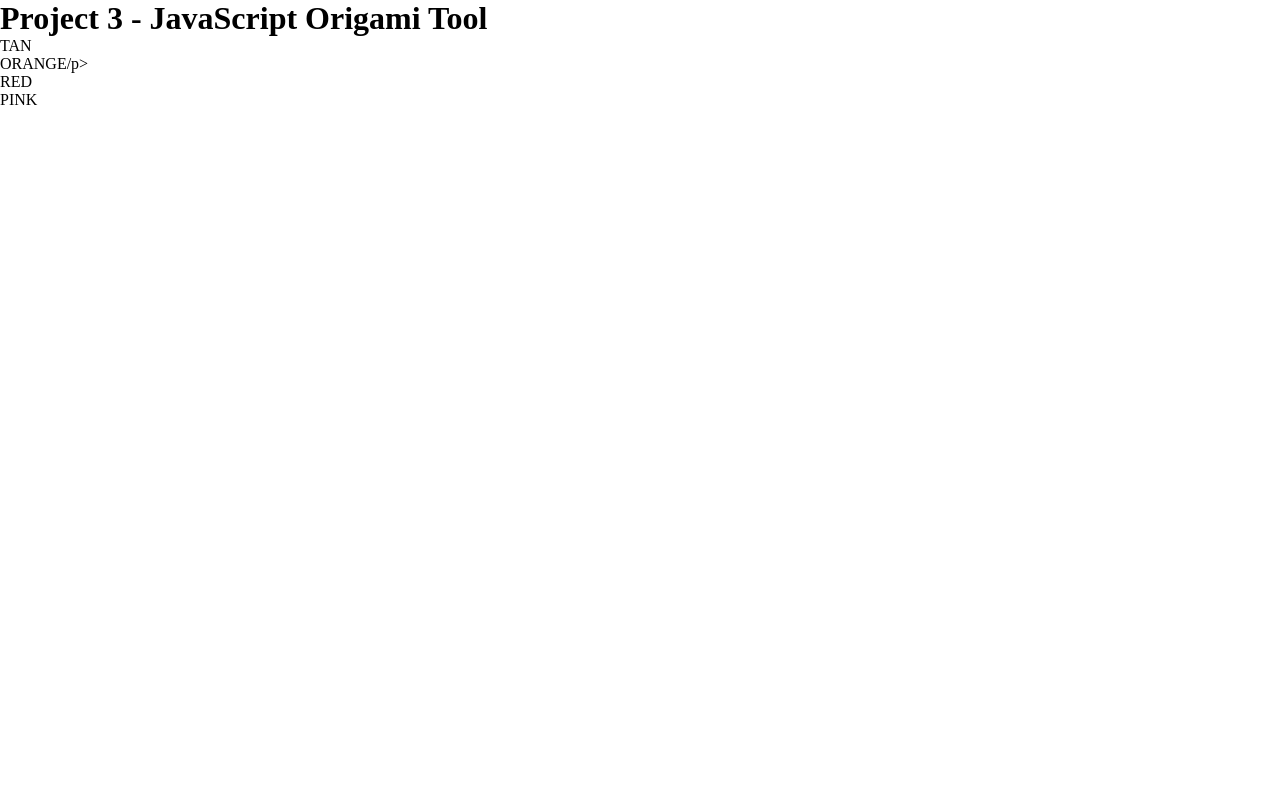
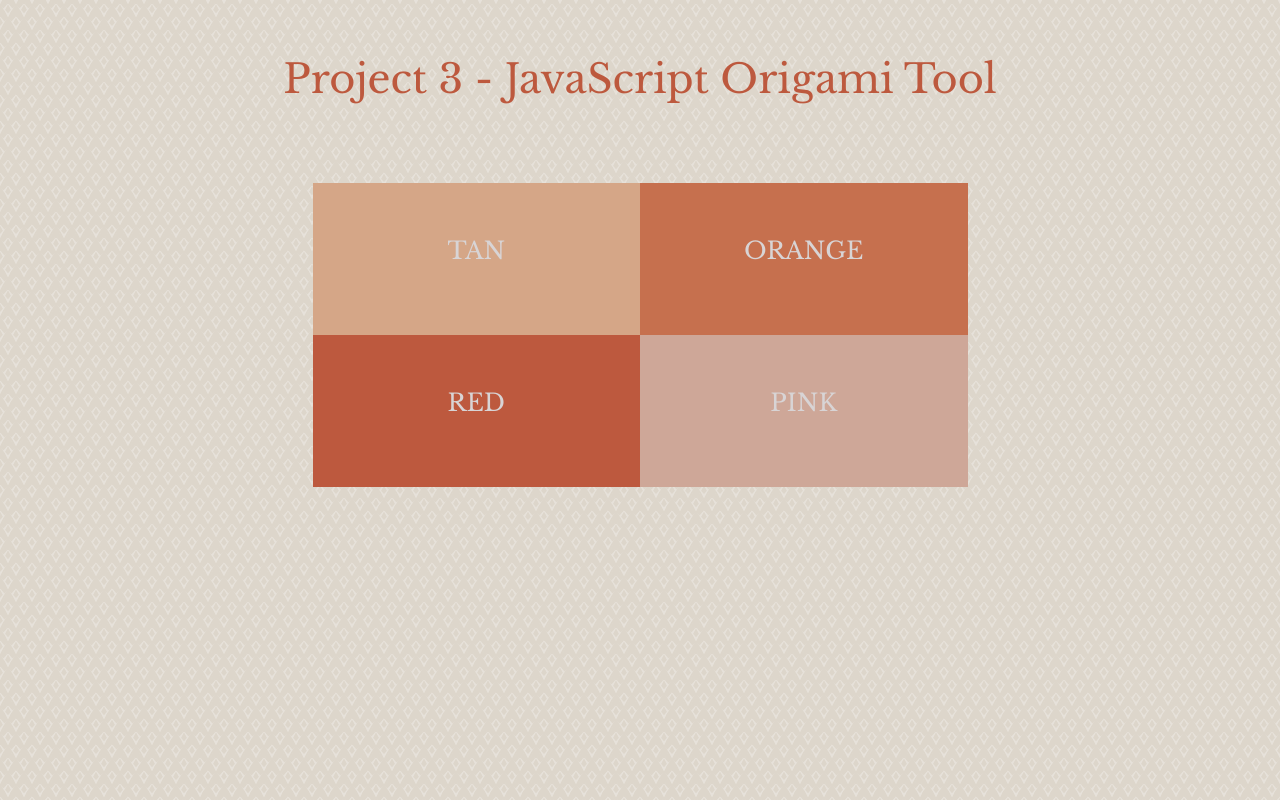
Before and after one commit to greenes13/p3-greene-savannah, a plain HTML site: page index.html in a window 1280 px wide. Drawn offline with nearby package versions, Linux system fonts and the light colour scheme; files whose address does not match are found by name.

Commit message:
Add styles and bootstrap framework

```diff
--- a/index.html
+++ b/index.html
@@ -16,6 +16,8 @@
 
 		<title>Project 3</title>
 
+		<link rel="stylesheet" href="https://stackpath.bootstrapcdn.com/bootstrap/4.2.1/css/bootstrap.min.css" integrity="sha384-GJzZqFGwb1QTTN6wy59ffF1BuGJpLSa9DkKMp0DgiMDm4iYMj70gZWKYbI706tWS" crossorigin="anonymous">
+
 		<link href="https://fonts.googleapis.com/css?family=Libre+Baskerville:400,400i,700" rel="stylesheet">
 
 		<link rel="stylesheet" type="text/css" href="main.css"/>
@@ -32,25 +34,36 @@
       <h1>Project 3 - JavaScript Origami Tool</h1>
      </header>
 
-	<main class="">
-
+	<main class="container-fluid">
 		<section>
-		<div class="">
-			<p>TAN</p>
+			<div class="row">
+				<div class="col tan">
+					<p class="hidden">UNO</p>
+					<p class="hidden">UN</p>
+					<p class="">TAN</p>
 				</div>
 
-		<div class="">
-			<p>ORANGE/p>
+				<div class="col orange">
+					<p class="hidden">DOS</p>
+					<p class="hidden">DEUX</p>
+					<p class="">ORANGE</p>
+				</div>
 			</div>
 		</section>
 
 		<section>
-		<div class="">
-			<p>RED</p>
+			<div class="row">
+				<div class="col red">
+					<p class="hidden">TRES</p>
+					<p class="hidden">TROIS</p>
+					<p class="">RED</p>
 				</div>
 
-		<div class="">
-			<p>PINK</p>
+				<div class="col pink">
+				<p class="hidden">QUATRO</p>
+				<p class="hidden">QUATRE</p>
+				<p class="bigger">PINK</p>
+				</div>
 			</div>
 		</section>
 
--- a/main.css
+++ b/main.css
@@ -2,8 +2,9 @@
 /* COLOR PALETTE
 TAN: #d5a687;
 ORANGE: #c6704e;
+RED: #bd593e;
 PINK: #cea798;
-RED: #bd593e;
+Text: #D8D4D5;
 */
 
 * {
@@ -15,3 +16,65 @@ RED: #bd593e;
 article, aside, details, figcaption, figure, footer, header, main, nav, section, summary {
     display: block;
 }
+
+body {
+ background-image: url("img/background.png");
+ background-repeat: repeat;
+}
+
+h1 {
+	text-align: center;
+	font-family: 'Libre Baskerville' ;
+	font-size: 2.5em;
+	color: #bd593e;
+	padding: 25px;
+	margin-top: 30px;
+	margin-bottom: 30px;
+}
+
+p {
+	text-align: center;
+	font-family: 'Libre Baskerville' ;
+	font-size: 1.5em !important;
+}
+
+.tan {
+	background-color: #d5a687;
+	color: #D8D4D5;
+	padding: 50px;
+	font-family: 'Libre Baskerville' ;
+}
+
+.orange {
+	background-color: #c6704e;
+	color: #D8D4D5;
+	padding: 50px;
+	font-family: 'Libre Baskerville' ;
+}
+
+.red {
+	background-color:#bd593e;
+	color: #D8D4D5;
+	padding: 50px;
+	font-family: 'Libre Baskerville' ;
+}
+
+.pink {
+	background-color: #cea798;
+	color: #D8D4D5;
+	padding: 50px;
+	font-family: 'Libre Baskerville' ;
+}
+
+.container-fluid {
+	padding-top: 25px;
+}
+
+.hidden {
+	display: none;
+}
+
+section {
+	width: 50%;
+	margin: auto;
+}
```
Also changed, not shown: img/background.png (added). Lines whose indentation alone changed are shown as unchanged.
